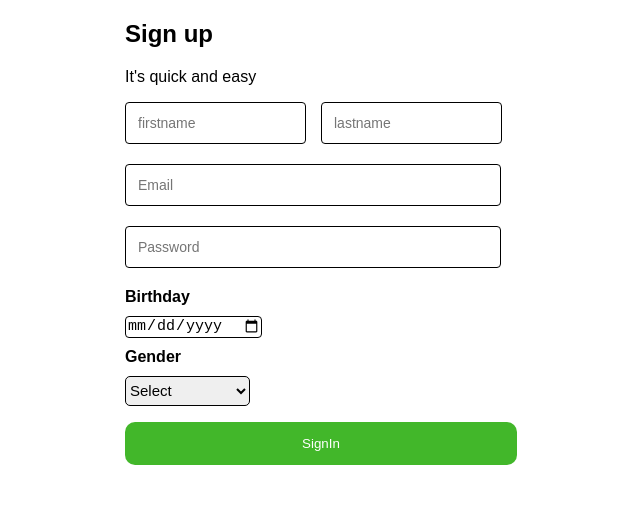
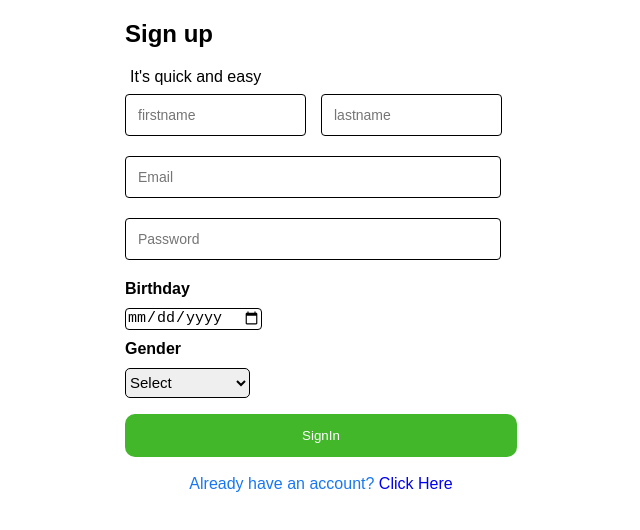
Before and after one commit to SrijanThapa1/formik, a React (Create React App) app: page /signup in a window 1280 px wide. Shown: the top 530 px of the page, without its empty margins (319-959 px from the left). Built offline with nearby package versions, Linux system fonts and the light colour scheme; the HTML template or start-up script is replaced by a standard one.

Commit message:
Creating header section of Forgot Password page

```diff
--- a/src/App.css
+++ b/src/App.css
@@ -102,6 +102,18 @@ a{
   border: 1px solid black;
   margin-bottom: 8px;
  }
+ p{
+  width: 350px;
+  margin: 8px 5px;
+  text-align: justify;
+ }
 #signin{
   background-color: #42b72a;
 }
+.alreadyHaveAccount{
+  color: #1877f2;
+  text-align: center;
+  font-weight: 500;
+  font-size: 16px;
+  margin-top: 10px;
+}
--- a/src/components/ForgotPassword.js
+++ b/src/components/ForgotPassword.js
@@ -1,8 +1,28 @@
 import React from 'react'
-
+import * as Yup from 'yup'
+const initialValues={
+    email:'',
+    password:''
+}
+const validationSchema=Yup.object({
+    email:Yup.string().email("Invalid email fromat").required("Required"),
+    password:Yup.string().required("Required")
+})
 function ForgotPassword() {
   return (
-    <div>ForgotPassword</div>
+    <div>
+        <div>
+            <div>
+            <h1> Facebook</h1>
+            </div>
+            <div>
+
+            </div>
+
+        </div>
+
+    </div>
+
   )
 }
 
--- a/src/components/Signup.js
+++ b/src/components/Signup.js
@@ -1,7 +1,8 @@
+import React from 'react';
 import { ErrorMessage, Field, Form, Formik } from 'formik';
-import React from 'react'
 import * as Yup from 'yup';
 import TextError from './TextError';
+import { Link } from 'react-router-dom';
 const initialValues= {
     firstName:'',
     lastName:'',
@@ -10,8 +11,8 @@ const initialValues= {
     gender:''
 }
 const validationSchema= Yup.object({
-    firstName:Yup.string().required("Required"),
-    lastName:Yup.string().required("Required"),
+    firstname:Yup.string().required("Required"),
+    lastname:Yup.string().required("Required"),
     email:Yup.string().email("invalid email froamt").required('Required'),
     password:Yup.string().required("required").min(8,"Must be at least 8 characters"),
     birthday:Yup.date().required("required"),
@@ -41,7 +42,7 @@ function Signup() {
                         (errorMsg) =>
                         <div className='error'>
                                 {errorMsg}
-                            </div>
+                        </div>
 
                     }
                 </ErrorMessage>
@@ -60,9 +61,17 @@ function Signup() {
                 <option value="female">Female</option>
                 <option value="other">Other</option>
                 </Field>
-                <button id="signin" type='submit' disabled={Form.isValid}>SignIn</button>
+                {/* <p> people who use my service may have uploaded your contact infroamtion to garib ko facebook </p>
+                <p> By clicking Sign up, you agree to my Terms, Privacy Policy and Cookies Policy.
+                    You may receive SMS notification from us and can opt out any time.
+                </p> */}
+                <button id="signin" type='submit' disabled={!Form.isValid}>SignIn</button>
+
             </Form>
         </Formik>
+        <div className='alreadyHaveAccount'>
+            Already have an account? <Link to='/'>Click Here</Link>
+        </div>
     </div>
 
 )
```
